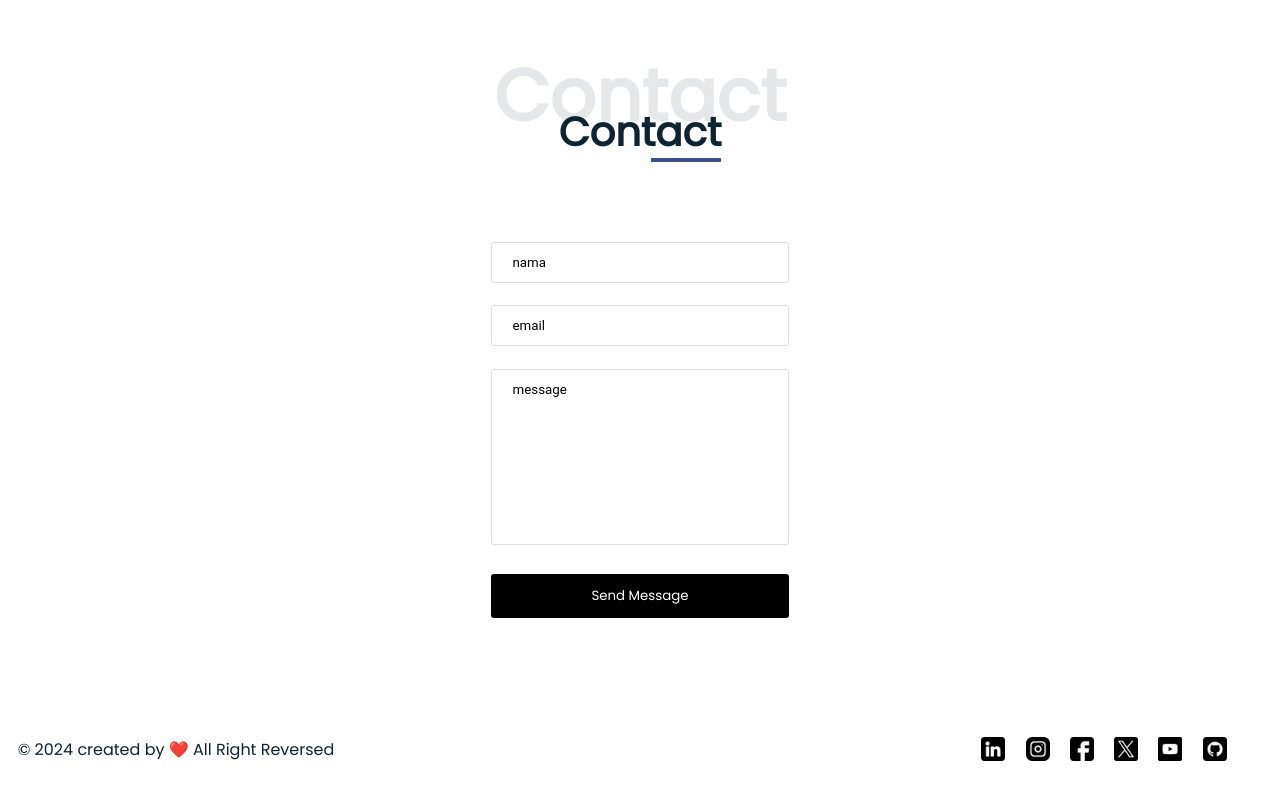
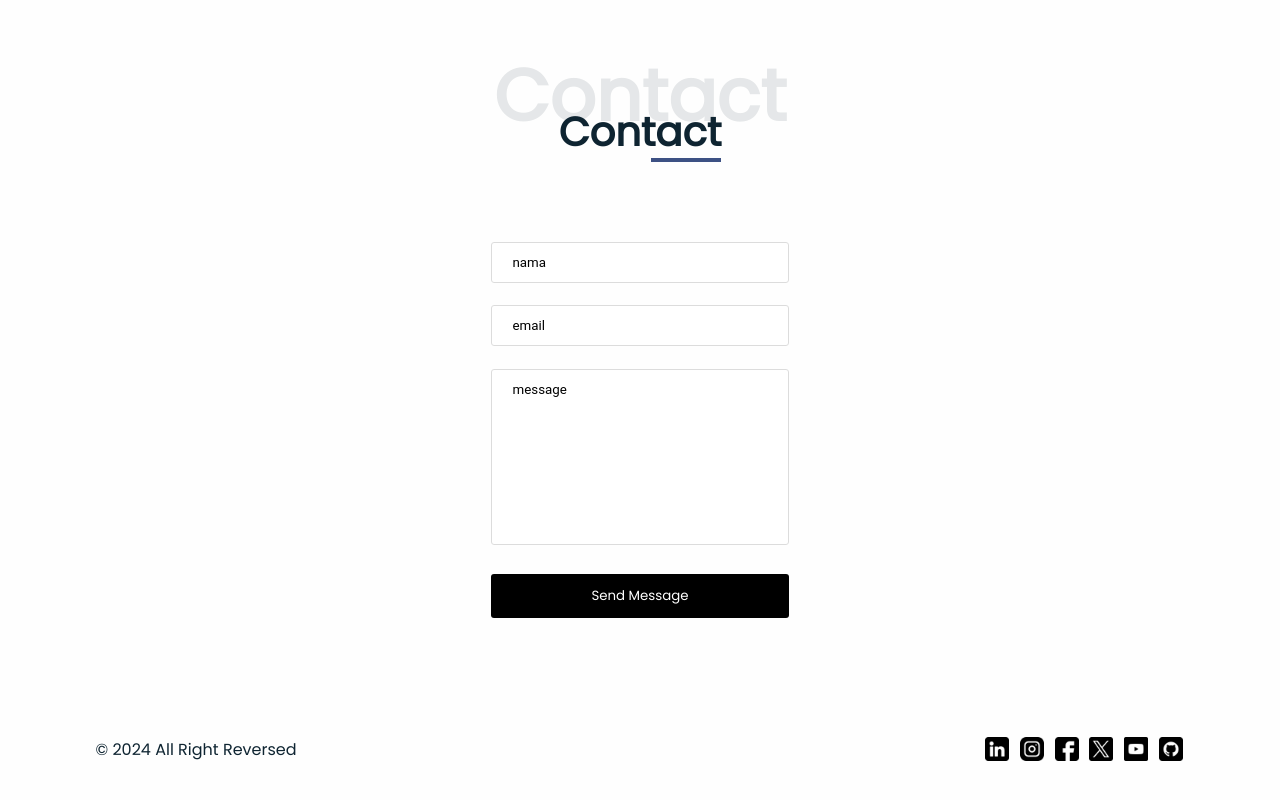
Before and after one commit to mgilangggggg/myportfolio, a plain HTML site: page index.html in a window 1280 px wide. Shown: the part 9042-9842 px from the top of the page. Before the commit the page ends 9818 px from the top, so only its background shows below. Drawn offline with nearby package versions, Linux system fonts and the light colour scheme.

Commit message:
Update Footer

```diff
--- a/assets/css/style.css
+++ b/assets/css/style.css
@@ -506,26 +506,28 @@ li {
 footer {
   display: flex;
   flex-wrap: wrap;
-  /* margin-bottom: 0; */
-  /* padding: 1rem 0; */
   text-align: center;
 }
 
 .footer-left {
   flex: 1;
-  margin-right: 1rem;
+  margin-right: -9rem;
 }
 
 .footer-right {
   flex: 1;
-  margin-left: 35rem;
+  margin-left: 40rem;
 }
 
 .footer-icons {
-  margin-bottom: 0.5rem;
+  margin-bottom: 2rem;
+}
+
+.footer-icons {
+  margin-bottom: 2rem;
 }
 
 .footer-icons img {
-  margin: 0 0.5rem;
+  margin: 0 0.2rem;
 }
 /* End Footer */
--- a/index.html
+++ b/index.html
@@ -428,7 +428,7 @@
     <!-- Footer -->
     <footer>
         <div class="footer-left">
-            <p>&#169; 2024 created by ❤️ All Right Reversed </p>
+            <p>&#169; 2024 All Right Reversed </p>
         </div>
         <div class="footer-right">
             <div class="footer-icons">
```
